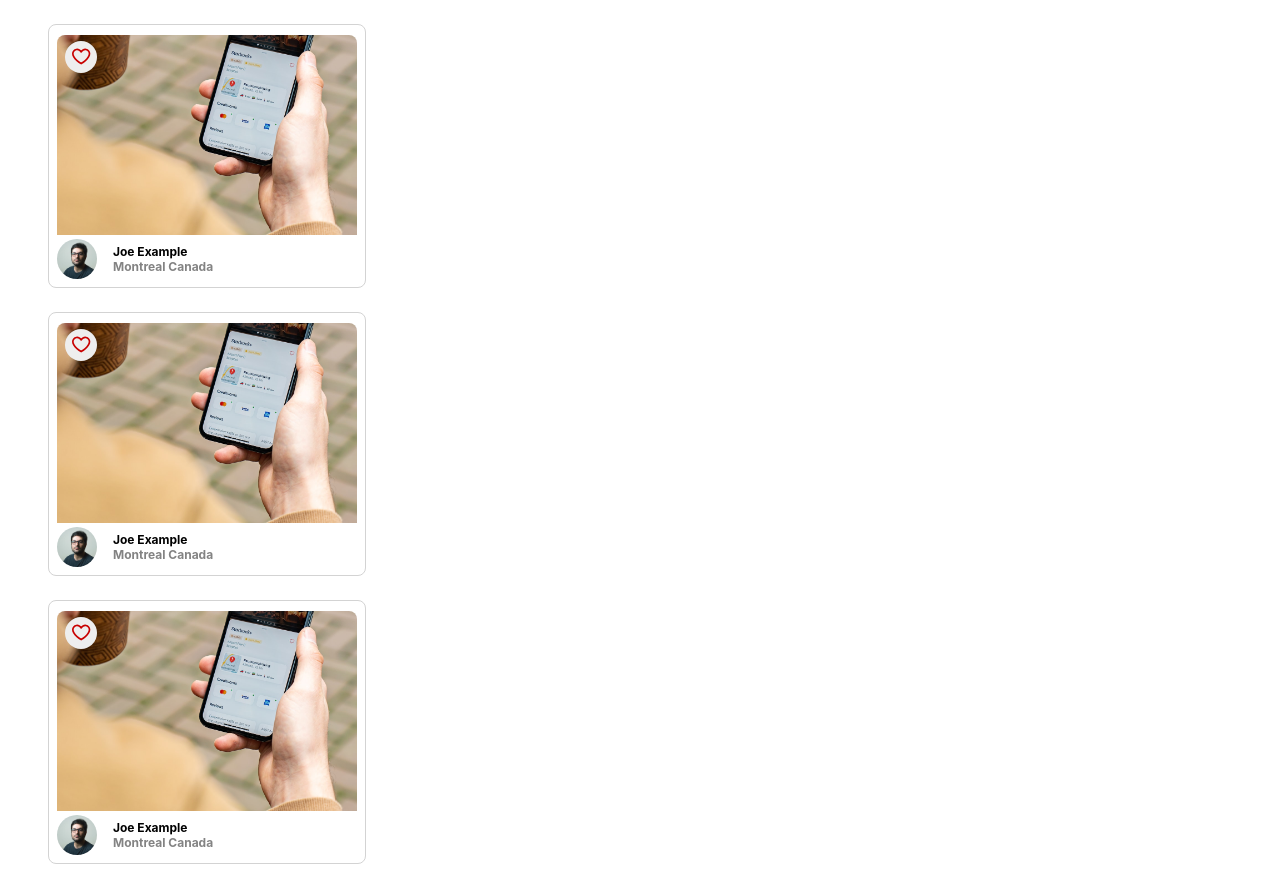
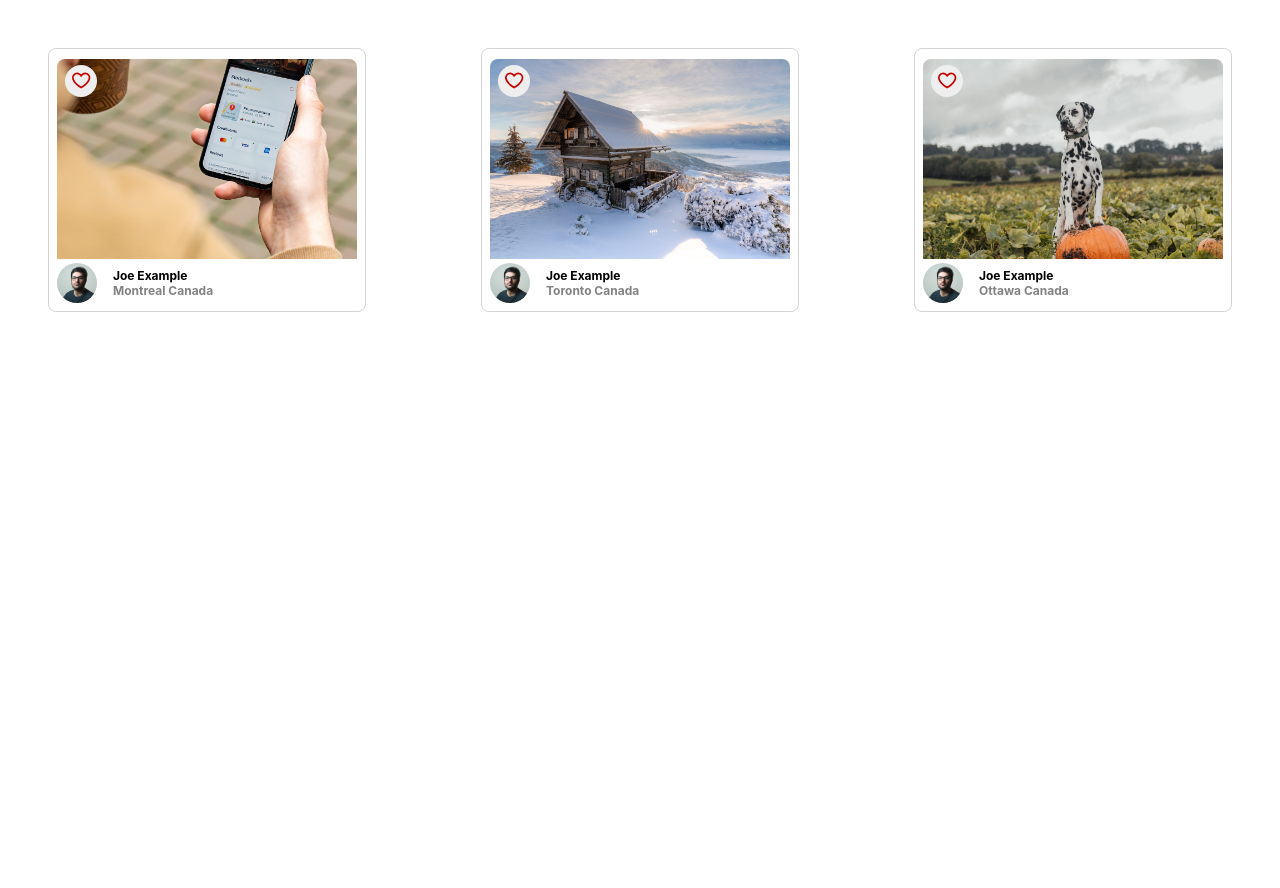
Before and after one commit to VktYe/photolabs, a React (Vite) app in the folder frontend/: page / in a window 1280 px wide. After the commit the page ends 800 px from the top, so only its background shows below. Built offline with nearby package versions, Linux system fonts and the light colour scheme; the HTML template or start-up script is replaced by a standard one.

Commit message:
Build PhotoList component so it's a conteiner for all the Photo:istItem components.

```diff
--- a/frontend/src/App.jsx
+++ b/frontend/src/App.jsx
@@ -1,30 +1,15 @@
-import PhotoListItem from './components/PhotoListItem';
 import './App.scss';
+import PhotoList from './components/PhotoList';
 
-const sampleDataForPhotoListItem = {
-  id: 1,
-  location: {
-    city: "Montreal",
-    country: "Canada",
-  },
-  urls: {
-    full: "/Image-1-Full.jpeg",
-    regular: "/Image-1-Regular.jpeg",
-  },
-  user: {
-    username: "exampleuser",
-    name: "Joe Example",
-    profile: "/profile-1.jpg",
-  },
-};
+
 
 // Note: Rendering a single component to build components in isolation
 const App = () => {
-  const photos = new Array(3).fill(sampleDataForPhotoListItem);
+  // const photos = new Array(3).fill(sampleDataForPhotoListItem);
 
   return (
     <div className="App">
-      {photos.map((photo, index) => ( // should change index for a real id
+      {/* {photos.map((photo, index) => ( // should change index for a real id
         <PhotoListItem
           key={index}
           id={photo.id}
@@ -32,7 +17,8 @@
           location={photo.location}
           user={photo.user}
         />
-      ))}
+      ))} */}
+      <PhotoList />
 
     </div>
   );
--- a/frontend/src/components/PhotoFavButton.jsx
+++ b/frontend/src/components/PhotoFavButton.jsx
@@ -6,7 +6,7 @@
   const [state, setState] = useState(false)
   const handleClick = () => {
     console.log("Fav button clicked");
-    setState(!state ? true : false);
+    setState(prevState => !prevState);
   }
   return (
 
--- a/frontend/src/components/PhotoList.jsx
+++ b/frontend/src/components/PhotoList.jsx
@@ -1,4 +1,5 @@
 import "../styles/PhotoList.scss";
+import PhotoListItem from "./PhotoListItem";
 
 const sampleDataForPhotoList = [
   {
@@ -54,7 +55,16 @@
 const PhotoList = () => {
   return (
     <ul className="photo-list">
-      {/* Insert React */}
+      {sampleDataForPhotoList.map((photo)=> (
+        <PhotoListItem
+
+          key={photo.id}
+          id={photo.id}
+          urls={photo.urls}
+          location={photo.location}
+          user={photo.user}
+        />
+      ))}
     </ul>
   );
 };
```
